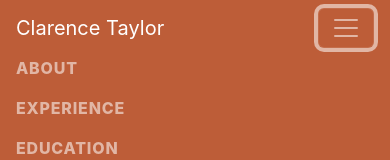
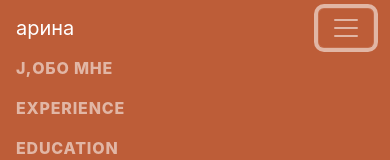
Before and after one commit to Arina1306RY/recu, a plain HTML site: page index.html in a window 390 px wide. Both pictures are taken after a click on the button "Toggle navigation". Shown: the top 160 px of the page. Drawn offline with nearby package versions, Linux system fonts and the light colour scheme; a web font is replaced by a local one.

Commit message:
Update index.html

```diff
--- a/index.html
+++ b/index.html
@@ -19,13 +19,13 @@
         <!-- Navigation-->
         <nav class="navbar navbar-expand-lg navbar-dark bg-primary fixed-top" id="sideNav">
             <a class="navbar-brand js-scroll-trigger" href="#page-top">
-                <span class="d-block d-lg-none">Clarence Taylor</span>
+                <span class="d-block d-lg-none">арина</span>
                 <span class="d-none d-lg-block"><img class="img-fluid img-profile rounded-circle mx-auto mb-2" src="assets/img/profile.jpg" alt="..." /></span>
             </a>
             <button class="navbar-toggler" type="button" data-bs-toggle="collapse" data-bs-target="#navbarResponsive" aria-controls="navbarResponsive" aria-expanded="false" aria-label="Toggle navigation"><span class="navbar-toggler-icon"></span></button>
             <div class="collapse navbar-collapse" id="navbarResponsive">
                 <ul class="navbar-nav">
-                    <li class="nav-item"><a class="nav-link js-scroll-trigger" href="#about">About</a></li>
+                    <li class="nav-item"><a class="nav-link js-scroll-trigger" href="#about">j,обо мне</a></li>
                     <li class="nav-item"><a class="nav-link js-scroll-trigger" href="#experience">Experience</a></li>
                     <li class="nav-item"><a class="nav-link js-scroll-trigger" href="#education">Education</a></li>
                     <li class="nav-item"><a class="nav-link js-scroll-trigger" href="#skills">Skills</a></li>
```
